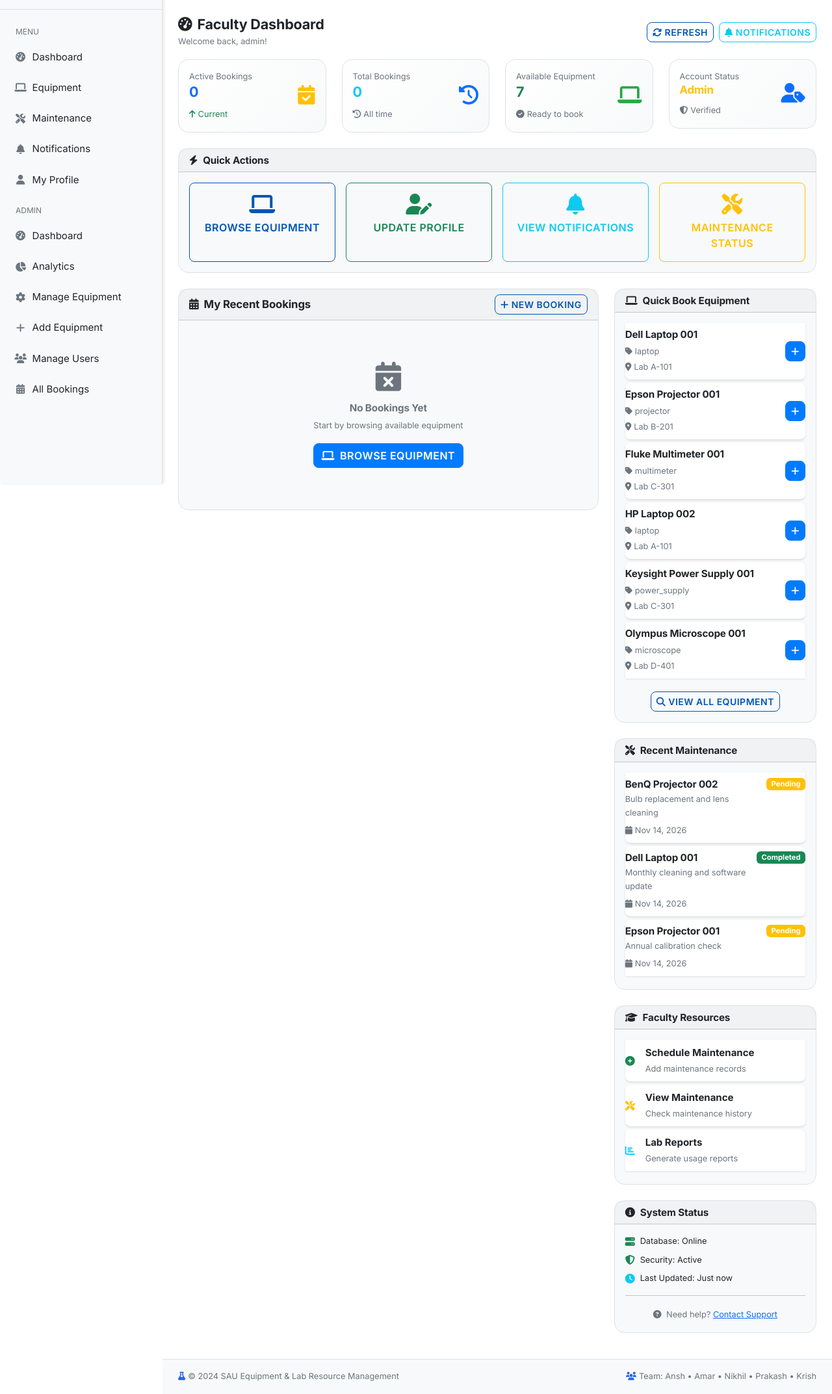
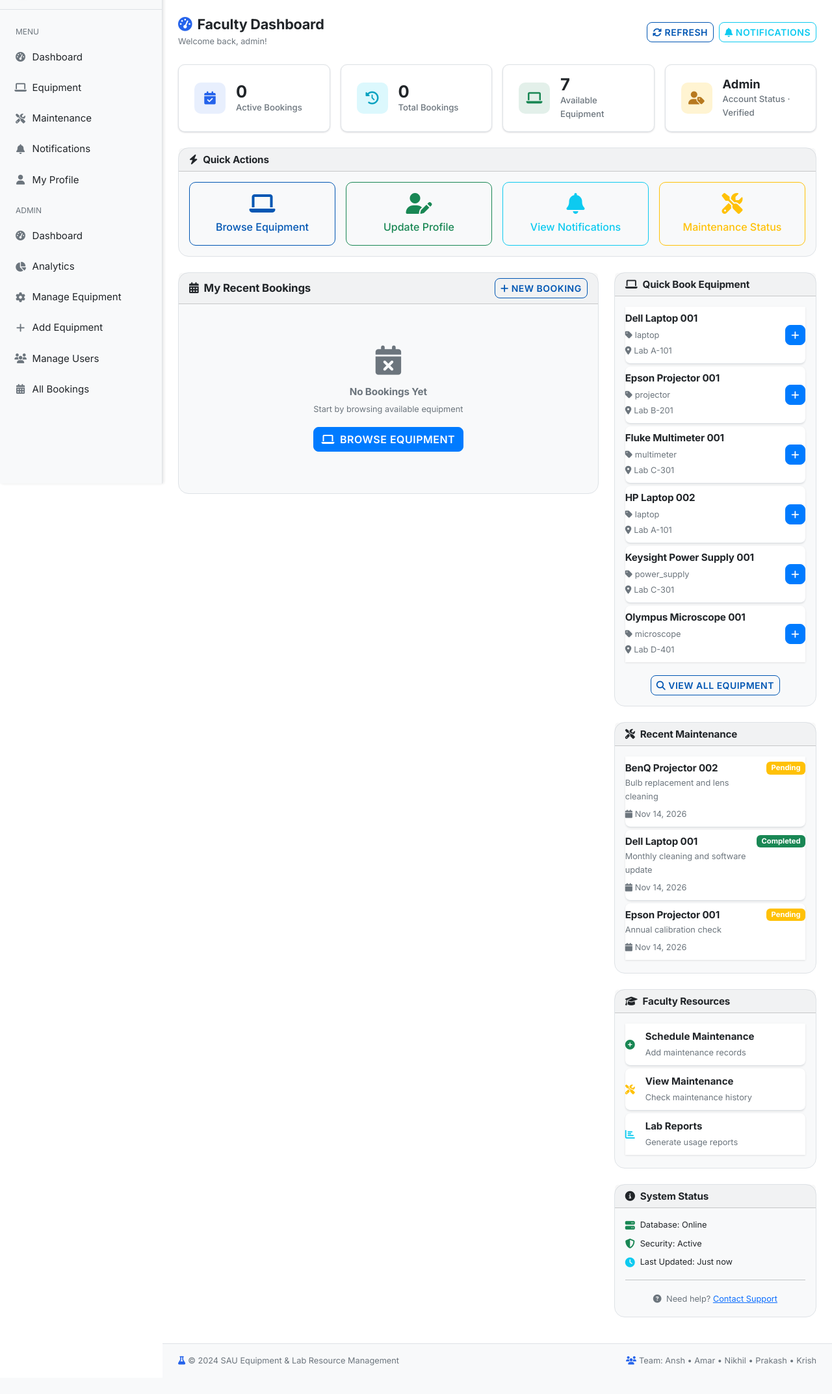
Before and after one commit to Mrstragr/dbms-project, a Flask app: page /faculty/dashboard in a window 1280 px wide. Shown: the part 56-2201 px from the top of the page at 65% size. After the commit the page ends 2157 px from the top, so only its background shows below. Run offline with Flask 3, Linux system fonts and the light colour scheme; a user stored in the database is signed in; data comes from the database, SQL or seed files in the repository; some libraries are stand-ins or nearby versions.

Commit message:
style: stat cards and layout on faculty dashboard

```diff
--- a/static/css/style.css
+++ b/static/css/style.css
@@ -453,3 +453,11 @@ small, .small { font-size: 0.85em; }
 	.stat-tile { flex-direction: column; align-items: flex-start; gap: var(--space-2); padding: var(--space-3); }
 	.stat-tile-value { font-size: 1.35rem; }
 }
+.stat-tile-value-sm { font-size: 1.15rem; font-weight: 700; line-height: 1.3; color: var(--text); }
+
+/* Page header (title + actions) */
+.page-header { display: flex; flex-wrap: wrap; align-items: center; justify-content: space-between; gap: var(--space-2) var(--space-3); margin-bottom: var(--space-4); }
+.page-header h3 i, .page-header h2 i { color: var(--primary); }
+
+/* Dashboard quick actions */
+.quick-action, .row.g-3 > [class*="col-"] > .btn.flex-column { border-radius: var(--radius); font-weight: 500; text-transform: none; letter-spacing: 0; }
--- a/templates/faculty_dashboard.html
+++ b/templates/faculty_dashboard.html
@@ -5,7 +5,7 @@
 {% block content %}
 <div class="row">
     <div class="col-12">
-        <div class="d-flex align-items-center justify-content-between mb-3">
+        <div class="page-header">
             <div>
                 <h3 class="mb-0"><i class="fas fa-gauge-high me-2"></i>Faculty Dashboard</h3>
                 <small class="text-muted">Welcome back, {{ current_user.username }}!</small>
@@ -23,79 +23,40 @@
 </div>
 
 <!-- Faculty Stats Row -->
-<div class="row mb-4">
-    <div class="col-md-3">
-        <div class="card stat-card">
-            <div class="card-body">
-                <div class="d-flex justify-content-between">
-                    <div>
-                        <div class="text-muted small">Active Bookings</div>
-                        <h3 class="text-primary">{{ faculty_stats.active_bookings or 0 }}</h3>
-                        <small class="text-success">
-                            <i class="fas fa-arrow-up me-1"></i>Current
-                        </small>
-                    </div>
-                    <div class="align-self-center">
-                        <i class="fas fa-calendar-check fa-2x status-booked"></i>
-                    </div>
-                </div>
+<div class="row g-3 mb-4">
+    <div class="col-6 col-lg-3">
+        <div class="stat-tile stat-primary">
+            <div class="stat-tile-icon"><i class="fas fa-calendar-check"></i></div>
+            <div class="stat-tile-body">
+                <div class="stat-tile-value">{{ faculty_stats.active_bookings or 0 }}</div>
+                <div class="stat-tile-label">Active Bookings</div>
             </div>
         </div>
     </div>
-
-    <div class="col-md-3">
-        <div class="card stat-card">
-            <div class="card-body">
-                <div class="d-flex justify-content-between">
-                    <div>
-                        <div class="text-muted small">Total Bookings</div>
-                        <h3 class="text-info">{{ faculty_stats.total_bookings or 0 }}</h3>
-                        <small class="text-muted">
-                            <i class="fas fa-history me-1"></i>All time
-                        </small>
-                    </div>
-                    <div class="align-self-center">
-                        <i class="fas fa-history fa-2x text-primary"></i>
-                    </div>
-                </div>
+    <div class="col-6 col-lg-3">
+        <div class="stat-tile stat-info">
+            <div class="stat-tile-icon"><i class="fas fa-history"></i></div>
+            <div class="stat-tile-body">
+                <div class="stat-tile-value">{{ faculty_stats.total_bookings or 0 }}</div>
+                <div class="stat-tile-label">Total Bookings</div>
             </div>
         </div>
     </div>
-
-    <div class="col-md-3">
-        <div class="card stat-card">
-            <div class="card-body">
-                <div class="d-flex justify-content-between">
-                    <div>
-                        <div class="text-muted small">Available Equipment</div>
-                        <h3 class="text-success">{{ available_equipment|length }}</h3>
-                        <small class="text-muted">
-                            <i class="fas fa-check-circle me-1"></i>Ready to book
-                        </small>
-                    </div>
-                    <div class="align-self-center">
-                        <i class="fas fa-laptop fa-2x status-available"></i>
-                    </div>
-                </div>
+    <div class="col-6 col-lg-3">
+        <div class="stat-tile stat-success">
+            <div class="stat-tile-icon"><i class="fas fa-laptop"></i></div>
+            <div class="stat-tile-body">
+                <div class="stat-tile-value">{{ available_equipment|length }}</div>
+                <div class="stat-tile-label">Available Equipment</div>
             </div>
         </div>
     </div>
-
-    <div class="col-md-3">
-        <div class="card stat-card">
-            <div class="card-body">
-                <div class="d-flex justify-content-between">
-                    <div>
-                        <div class="text-muted small">Account Status</div>
-                        <h5 class="text-warning">{{ current_user.role.title() }}</h5>
-                        <small class="text-muted">
-                            <i class="fas fa-shield-alt me-1"></i>Verified
-                        </small>
-                    </div>
-                    <div class="align-self-center">
-                        <i class="fas fa-user-tag fa-2x text-primary"></i>
-                    </div>
-                </div>
+    <div class="col-6 col-lg-3">
+        <div class="stat-tile stat-warning">
+            <div class="stat-tile-icon"><i class="fas fa-user-tag"></i></div>
+            <div class="stat-tile-body">
+                <div class="stat-tile-value stat-tile-value-sm">{{ current_user.role.title() }}</div>
+                <div class="stat-tile-label">Account Status &middot; Verified</div>
             </div>
         </div>
     </div>
@@ -110,25 +71,25 @@
             </div>
             <div class="card-body">
                 <div class="row g-3">
-                    <div class="col-md-3">
+                    <div class="col-6 col-md-3">
                         <a href="{{ url_for('equipment_list') }}" class="btn btn-outline-primary w-100 h-100 d-flex flex-column align-items-center p-3">
                             <i class="fas fa-laptop fa-2x mb-2"></i>
                             <span>Browse Equipment</span>
                         </a>
                     </div>
-                    <div class="col-md-3">
+                    <div class="col-6 col-md-3">
                         <a href="{{ url_for('profile') }}" class="btn btn-outline-success w-100 h-100 d-flex flex-column align-items-center p-3">
                             <i class="fas fa-user-edit fa-2x mb-2"></i>
                             <span>Update Profile</span>
                         </a>
                     </div>
-                    <div class="col-md-3">
+                    <div class="col-6 col-md-3">
                         <a href="{{ url_for('notifications') }}" class="btn btn-outline-info w-100 h-100 d-flex flex-column align-items-center p-3">
                             <i class="fas fa-bell fa-2x mb-2"></i>
                             <span>View Notifications</span>
                         </a>
                     </div>
-                    <div class="col-md-3">
+                    <div class="col-6 col-md-3">
                         <a href="{{ url_for('maintenance') }}" class="btn btn-outline-warning w-100 h-100 d-flex flex-column align-items-center p-3">
                             <i class="fas fa-tools fa-2x mb-2"></i>
                             <span>Maintenance Status</span>
@@ -143,7 +104,7 @@
 <!-- Main Content Area -->
 <div class="row">
     <!-- Recent Activity & Bookings -->
-    <div class="col-md-8">
+    <div class="col-lg-8">
         <div class="card mb-4">
             <div class="card-header d-flex justify-content-between align-items-center">
                 <h5 class="mb-0">
@@ -248,7 +209,7 @@
     </div>
 
     <!-- Sidebar Widgets -->
-    <div class="col-md-4">
+    <div class="col-lg-4">
         <!-- Available Equipment -->
         <div class="card mb-4">
             <div class="card-header">
```
